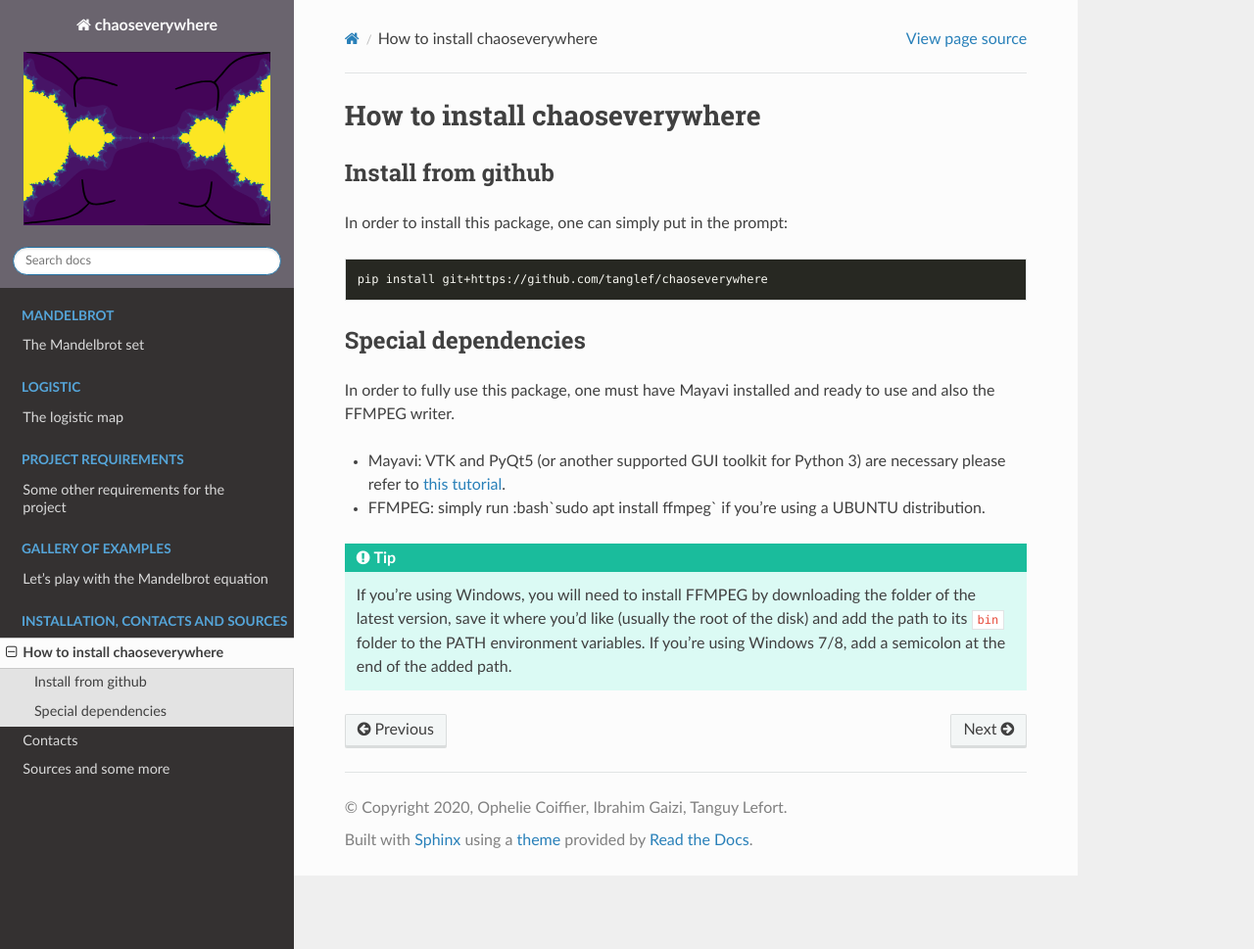
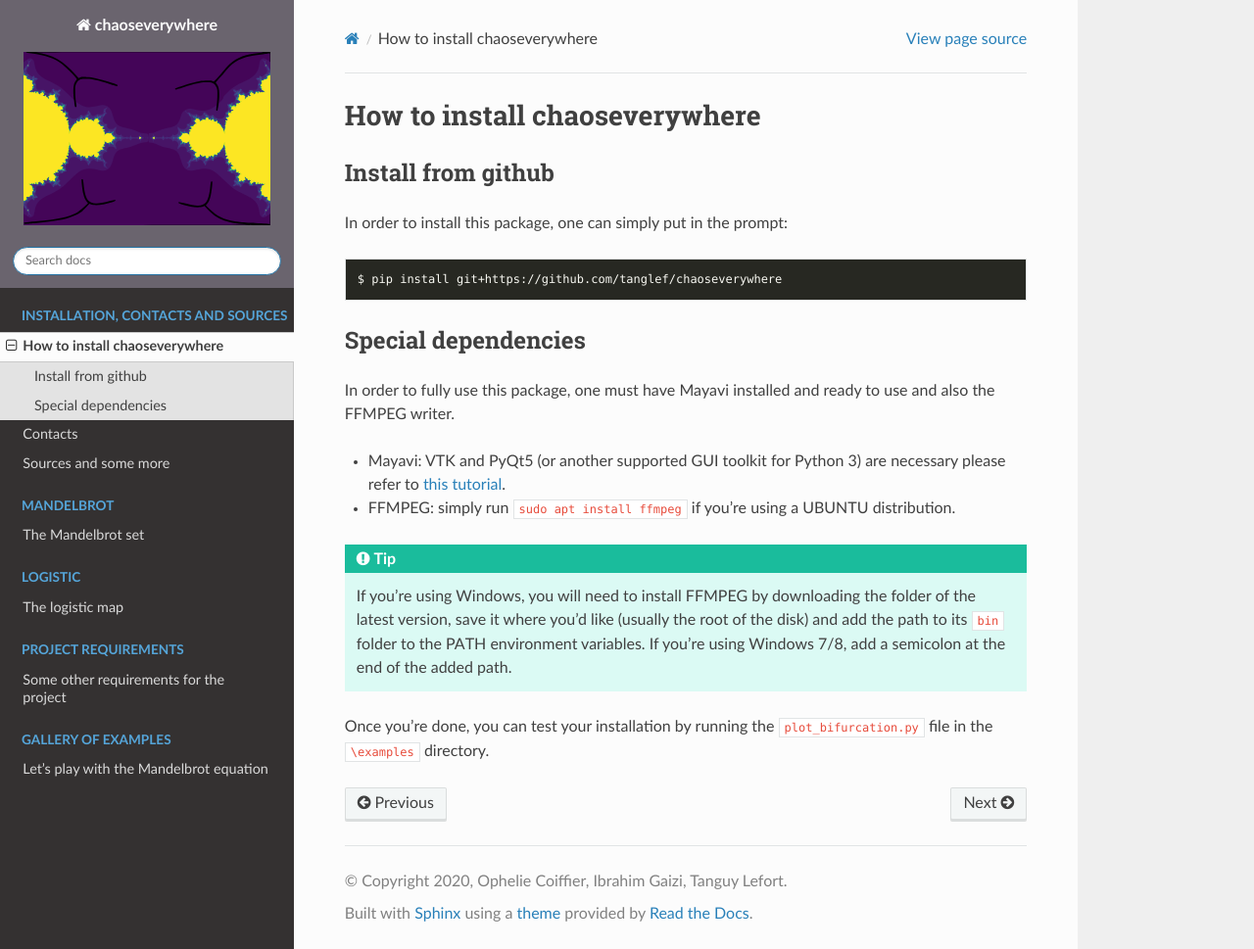
Before and after one commit to tanglef/chaoseverywhere, a Sphinx documentation site: the page built from doc/install/installation.rst, in a window 1280 px wide and 969 px high. Shown: the whole window at 98% size. Built offline with Sphinx 7.4.7 and the Read the Docs theme 2.0.0, drawn with Linux system fonts in a browser that asks for light colours; pages that are not in the unit, such as notebooks, are missing from menus.

Commit message:
doc small fix

```diff
--- a/doc/chaos/mandel.rst
+++ b/doc/chaos/mandel.rst
@@ -119,7 +119,7 @@ for the actual plot.
 .. autofunction:: chaoseverywhere.mandel.create_mandel.mandel_branch_points
 
 
-One can use this function to produce the same plot of the video using the code below.
+One can use this function to produce the same plot in the top-right of the video in the bifurcation diagram section of the gallery using the code below.
 
 .. code-block:: python
 
--- a/doc/install/installation.rst
+++ b/doc/install/installation.rst
@@ -11,7 +11,7 @@ In order to install this package, one can simply put in the prompt:
 
 .. code-block:: bash
 
-    pip install git+https://github.com/tanglef/chaoseverywhere
+    $ pip install git+https://github.com/tanglef/chaoseverywhere
 
 
 Special dependencies
@@ -20,7 +20,7 @@ Special dependencies
 In order to fully use this package, one must have Mayavi installed and ready to use and also the FFMPEG writer.
 
 * Mayavi: VTK and PyQt5 (or another supported GUI toolkit for Python 3) are necessary please refer to `this tutorial`_.
-* FFMPEG: simply run :bash`sudo apt install ffmpeg` if you're using a UBUNTU distribution.
+* FFMPEG: simply run :bash:`sudo apt install ffmpeg` if you're using a UBUNTU distribution.
 
 .. _this tutorial: https://docs.enthought.com/mayavi/mayavi/installation.html
 
@@ -29,3 +29,6 @@ In order to fully use this package, one must have Mayavi installed and ready to
     If you're using Windows, you will need to install FFMPEG by downloading the folder of the latest version,
     save it where you'd like (usually the root of the disk) and add the path to its ``bin`` folder to the PATH environment variables.
     If you're using Windows 7/8, add a semicolon at the end of the added path.
+
+
+Once you're done, you can test your installation by running the ``plot_bifurcation.py`` file in the ``\examples`` directory.
```
Also changed, not shown: doc/index.rst (+8 -7 lines).
